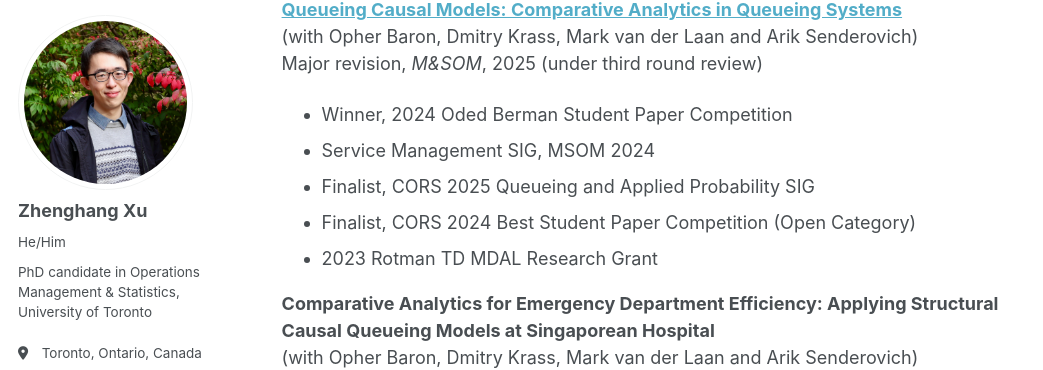
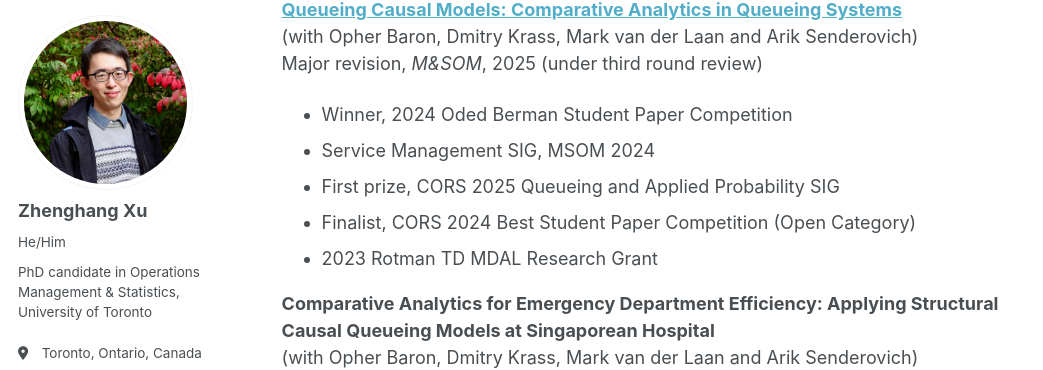
Before and after one commit to zhenghangxu-baymax/zhenghangxu-baymax.github.io, a Jekyll site: the page built from _pages/papers.md, in a window 1280 px wide and 900 px high, scrolled down 333 px. Shown: the part 84-454 px from the top of the window, without its empty margins (0-1043 px from the left). Built offline with Jekyll 4.4.1, drawn with Linux system fonts in a browser that asks for light colours.

Commit message:
Update papers.md

```diff
--- a/_pages/papers.md
+++ b/_pages/papers.md
@@ -14,7 +14,7 @@ My research lies at the intersection of **operations management**, **causal infe
 Major revision, *M&SOM*, 2025 (under third round review)
 - Winner, 2024 Oded Berman Student Paper Competition
 - Service Management SIG, MSOM 2024
-- Finalist, CORS 2025 Queueing and Applied Probability SIG
+- First prize, CORS 2025 Queueing and Applied Probability SIG
 - Finalist, CORS 2024 Best Student Paper Competition (Open Category)
 - 2023 Rotman TD MDAL Research Grant
 
```
